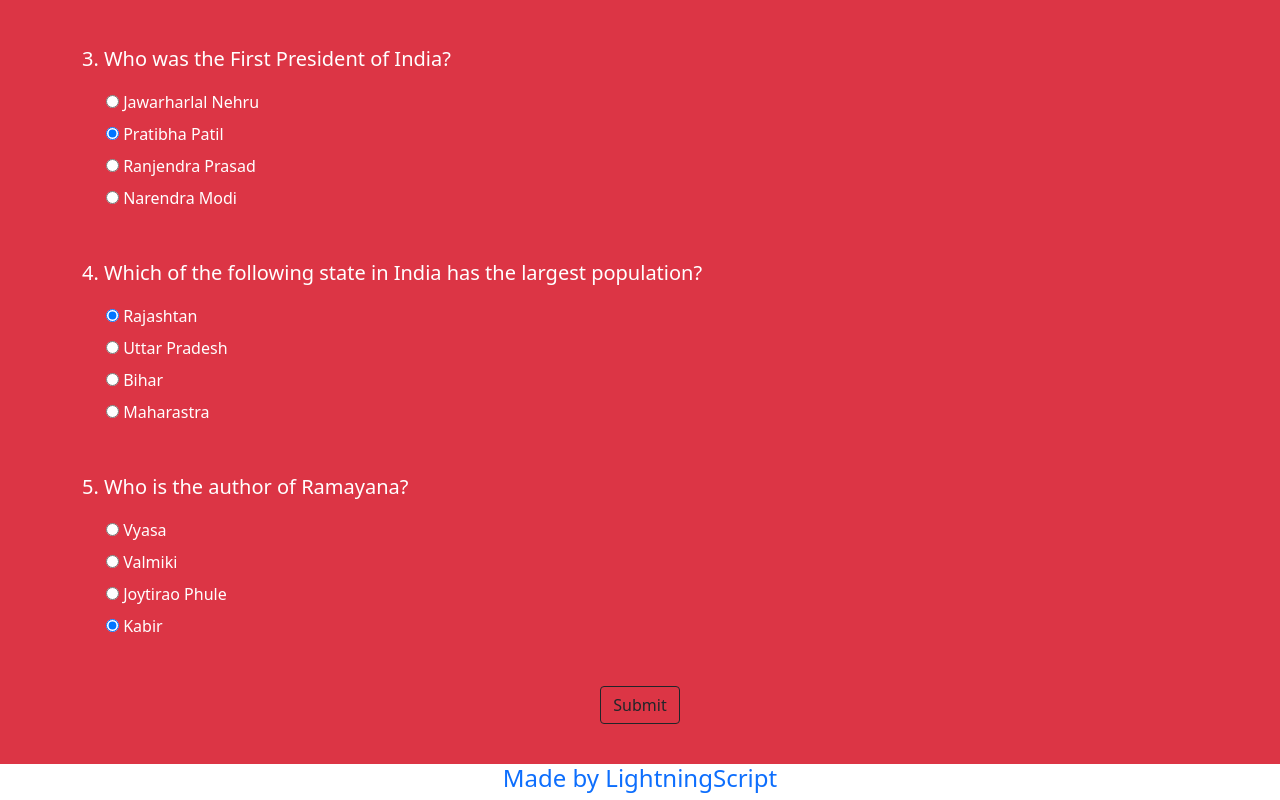
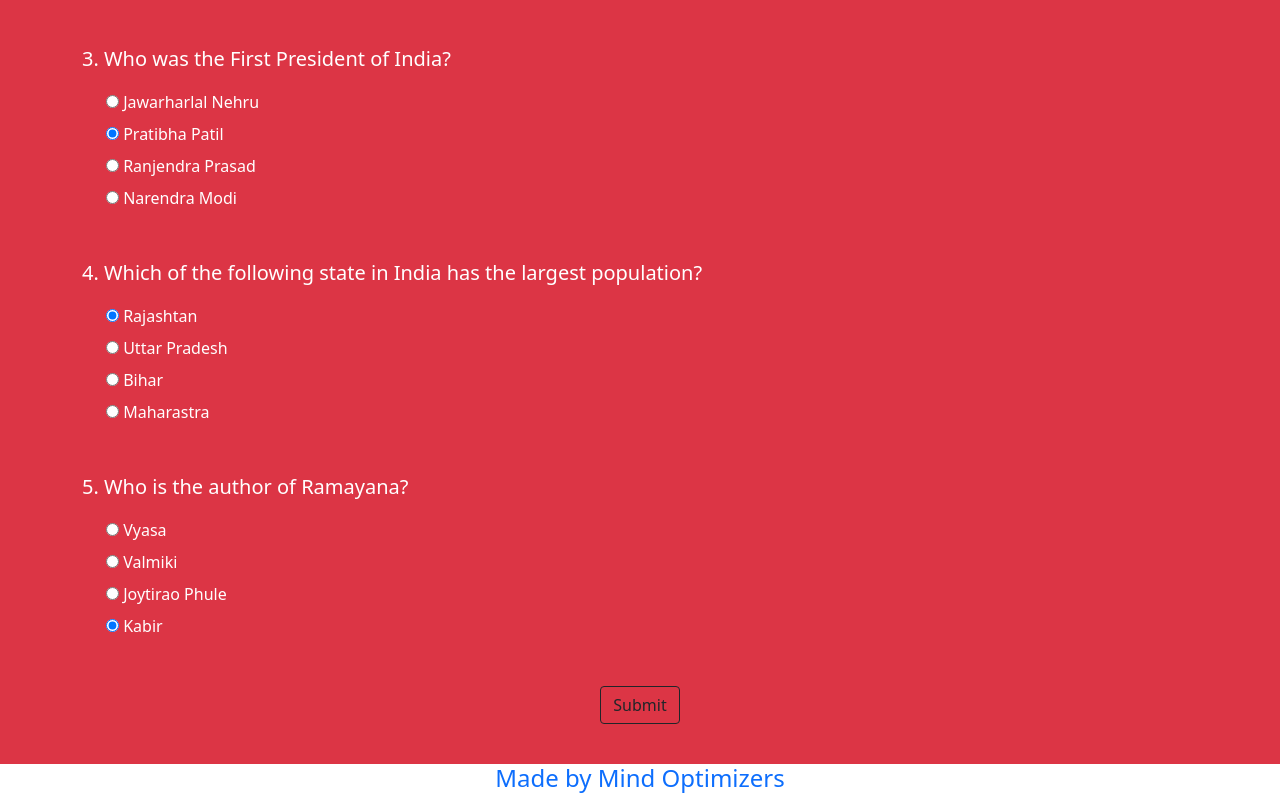
Before and after one commit to aditya2002-dg/Quiz, a plain HTML site: page index.html in a window 1280 px wide. Shown: the part 790-1590 px from the top of the page. Drawn offline with nearby package versions, Linux system fonts and the light colour scheme.

Commit message:
Update index.html

```diff
--- a/index.html
+++ b/index.html
@@ -137,7 +137,7 @@
    </div>
    <!--Footer-->
    <div class="footer text-center text-primary">
-    <h4>Made by LightningScript</h4>
+    <h4>Made by Mind Optimizers</h4>
    </div>
 
     <script src="quiz.js"></script>
```
